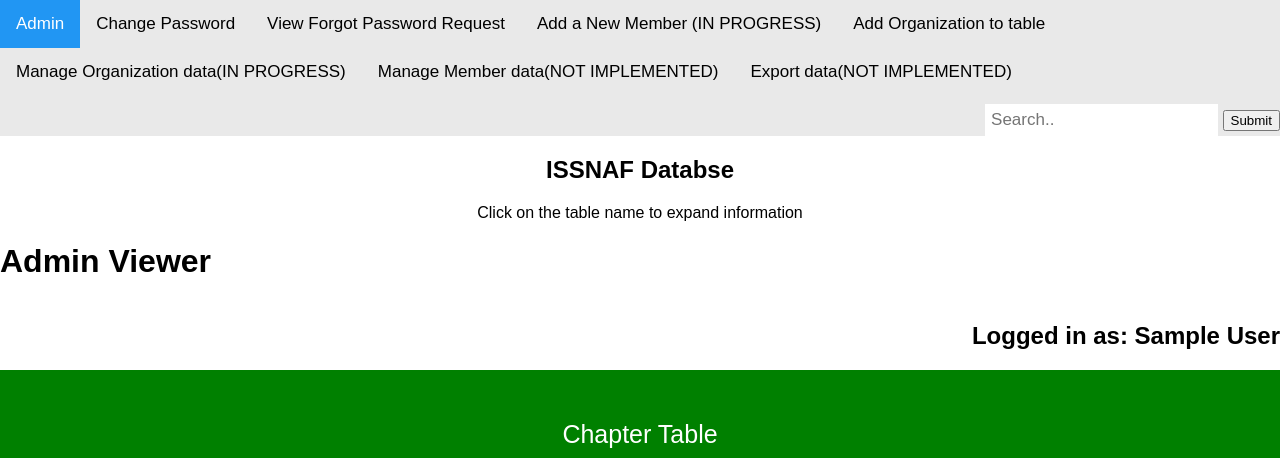
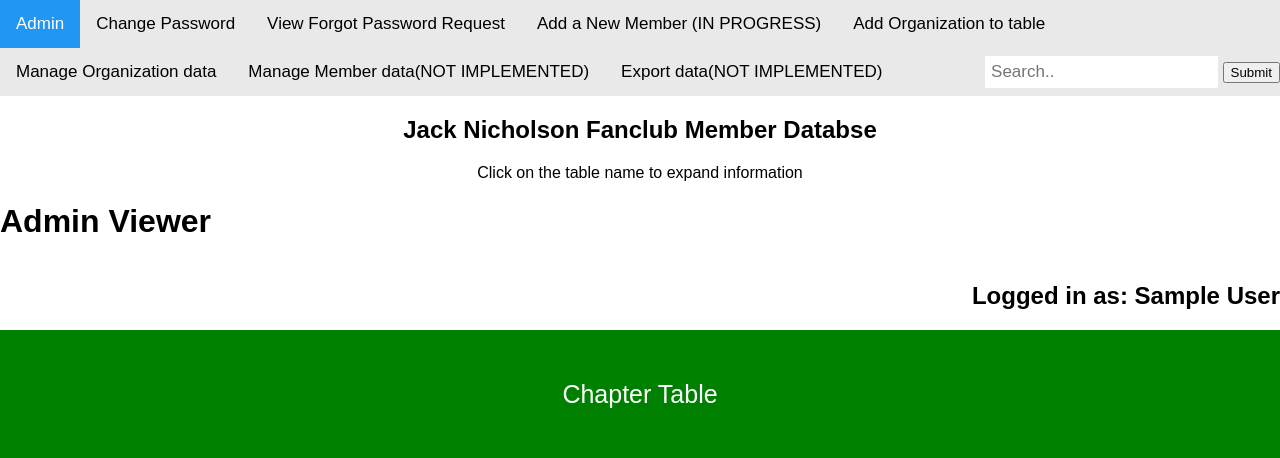
Before and after one commit to AngusBangus/CSE111-Project, a PHP site: page /homepage.php in a window 1280 px wide. Shown: the top 458 px of the page. Run offline with PHP 8.4, Linux system fonts and the light colour scheme; the visitor is signed in with stand-in values (Sample User, id 1); data comes from the database, SQL or seed files in the repository.

Commit message:
last minute adjustments

```diff
--- a/projectPHP/fill.php
+++ b/projectPHP/fill.php
@@ -8,7 +8,7 @@
     <img src="https://www.biography.com/.image/t_share/MTE4MDAzNDEwNjQyMzcyMTEw/jack-nicholson-9423081-1-402.jpg" alt="Italian Org" width="300" >
 
     <h1>Login</h1>
-
+    <h1>Jack Nicholson Fanclub Member Database</h1>
     <div></div>
     <form action="login.php" method="get">
         <label>Username:</label>
--- a/projectPHP/getuser.php
+++ b/projectPHP/getuser.php
@@ -41,7 +41,6 @@
 <?php
 $q = ($_GET['q']);
 
-session_start();
 $_SESSION['q'] = $q;
 
 require_once("connect.php");
--- a/projectPHP/homepage.php
+++ b/projectPHP/homepage.php
@@ -119,7 +119,7 @@
   <a href="fulfill.php">View Forgot Password Request</a>
   <a href="member.php">Add a New Member (IN PROGRESS)</a>
   <a href="org.php">Add Organization to table</a>
-  <a href="manorg.php">Manage Organization data(IN PROGRESS)</a>
+  <a href="manorg.php">Manage Organization data</a>
   <a href="manmem.php">Manage Member data(NOT IMPLEMENTED)</a>
   <a href="export.php">Export data(NOT IMPLEMENTED)</a>
   <div class="search-container">
@@ -258,7 +258,7 @@
 <title>ISSNAF30 HomePage</title>
 
 <div style="text-align:center">
-  <h2>ISSNAF Databse</h2>
+  <h2>Jack Nicholson Fanclub Member Databse</h2>
   <p>Click on the table name to expand information</p>
 </div>
 
--- a/projectPHP/viewerHomePage.php
+++ b/projectPHP/viewerHomePage.php
@@ -256,7 +256,7 @@
 <title>ISSNAF30 HomePage</title>
 
 <div style="text-align:center">
-  <h2>ISSNAF Databse</h2>
+  <h2>Jack Nicholson Fanclub Member Databse</h2>
   <p>Click on the table name to expand information</p>
 </div>
 
```
